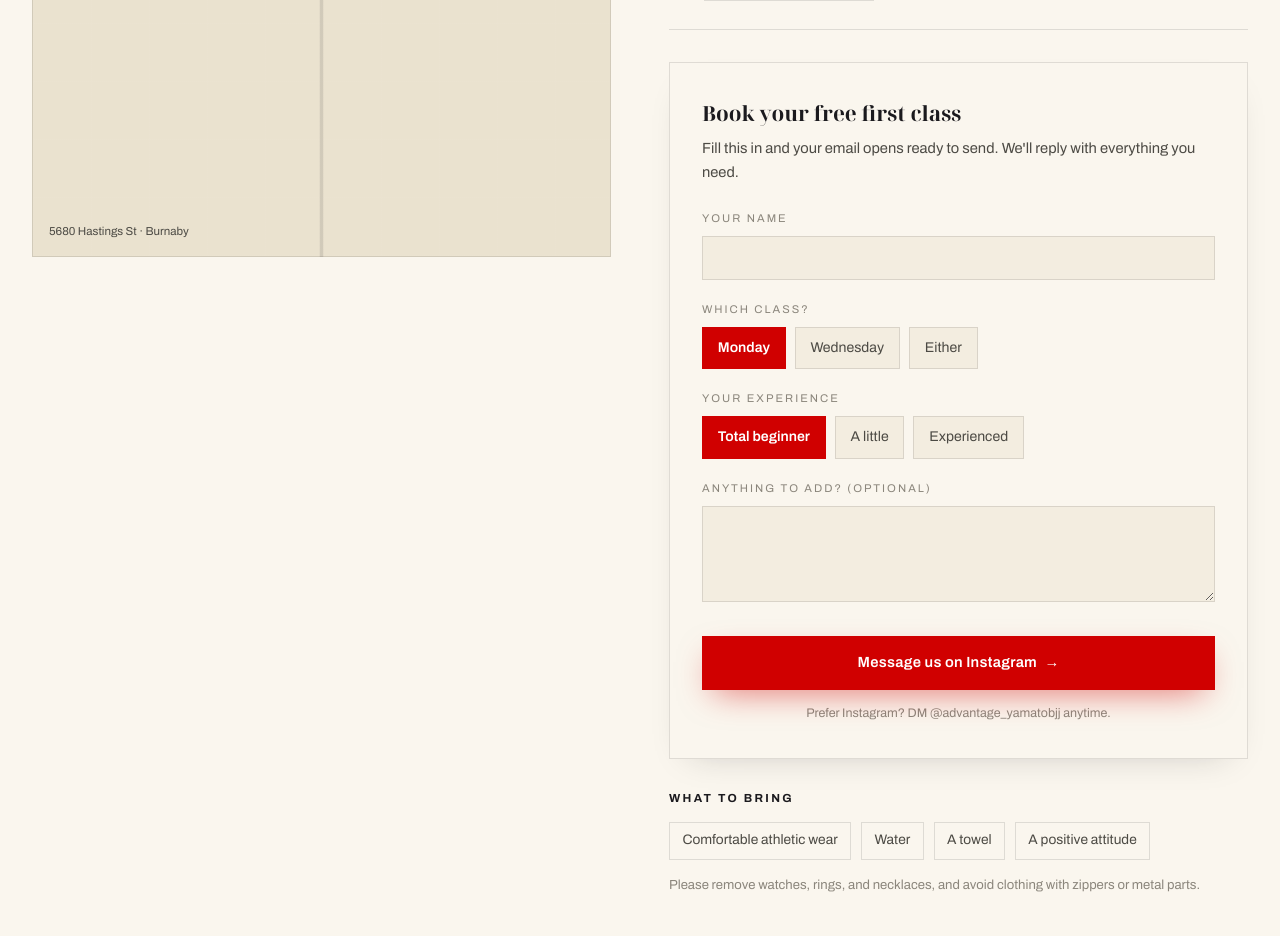
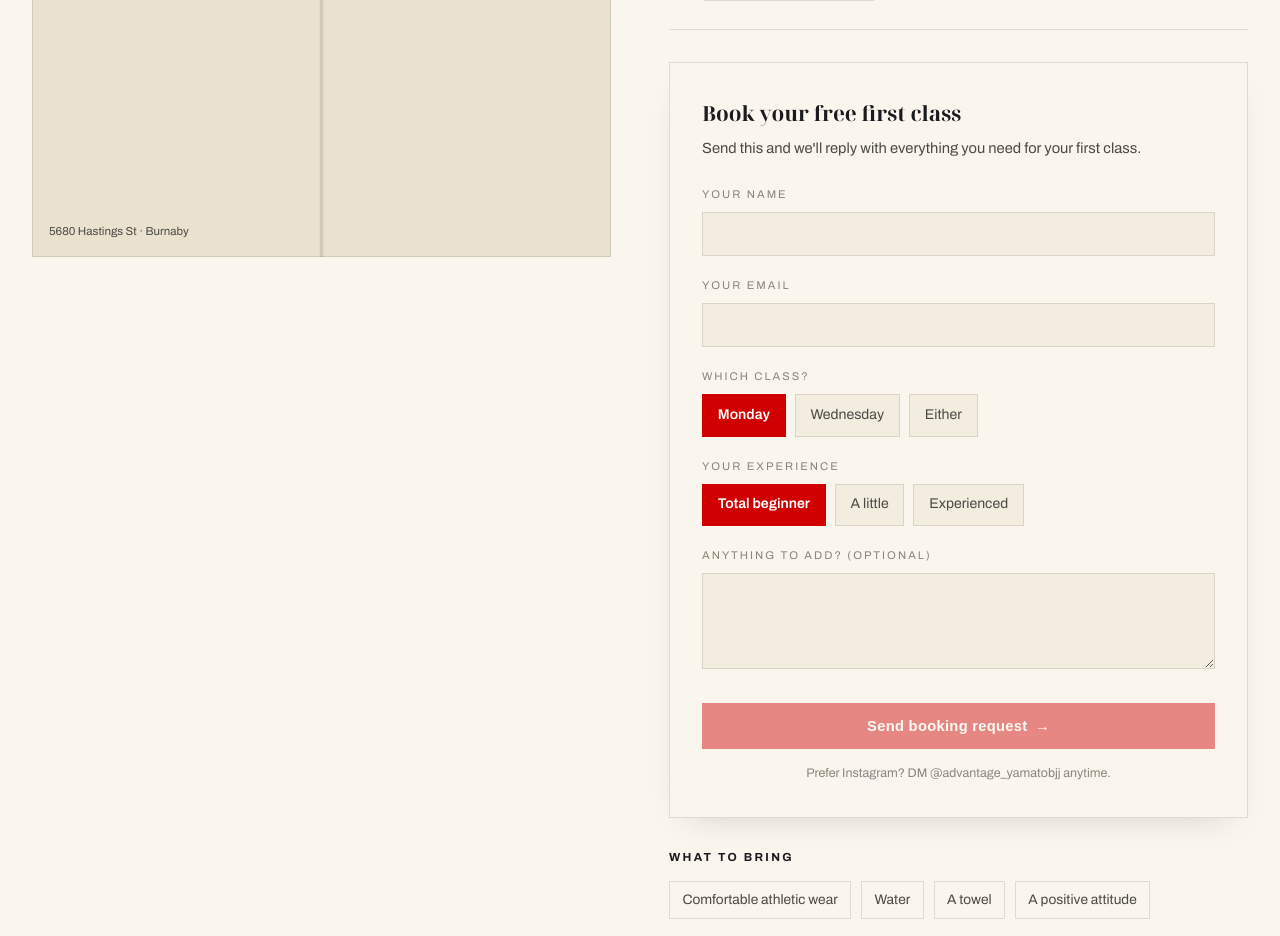
Before and after one commit to HirokiTakaya/yamato-bjj, a Next.js app: page /en in a window 1280 px wide. Shown: the part 10160-11096 px from the top of the page. Built offline with nearby package versions, Linux system fonts and the light colour scheme; a web font is replaced by a local one.

Commit message:
Wrap brand name on narrow screens

```diff
--- /dev/null
+++ b/app/api/booking/route.ts
@@ -0,0 +1,95 @@
+import { NextResponse } from "next/server";
+import { Resend } from "resend";
+import { site } from "@/lib/site";
+
+export const runtime = "nodejs";
+
+type Body = {
+  name?: string; email?: string; message?: string;
+  day?: string; experience?: string; locale?: string;
+  company?: string; // honeypot
+};
+
+const isEmail = (v: string) => /^[^\s@]+@[^\s@]+\.[^\s@]+$/.test(v);
+const esc = (v: string) =>
+  v.replace(/&/g, "&amp;").replace(/</g, "&lt;").replace(/>/g, "&gt;");
+
+export async function POST(req: Request) {
+  const apiKey = process.env.RESEND_API_KEY;
+  const to = process.env.BOOKING_TO_EMAIL;
+  const from = process.env.BOOKING_FROM_EMAIL ?? "Yamato BJJ <onboarding@resend.dev>";
+
+  if (!apiKey || !to) {
+    return NextResponse.json({ error: "not_configured" }, { status: 503 });
+  }
+
+  let b: Body;
+  try { b = await req.json(); } catch { return NextResponse.json({ error: "bad_json" }, { status: 400 }); }
+
+  // ボットよけ（人間には見えない項目に入力があれば黙って成功扱い）
+  if (b.company) return NextResponse.json({ ok: true });
+
+  const name = (b.name ?? "").trim().slice(0, 120);
+  const email = (b.email ?? "").trim().slice(0, 200);
+  const message = (b.message ?? "").trim().slice(0, 4000);
+  const day = (b.day ?? "").trim().slice(0, 120);
+  const experience = (b.experience ?? "").trim().slice(0, 120);
+  const ja = b.locale === "ja";
+
+  if (!name || !isEmail(email)) {
+    return NextResponse.json({ error: "invalid_input" }, { status: 400 });
+  }
+
+  const rows: [string, string][] = [
+    [ja ? "お名前" : "Name", name],
+    [ja ? "メール" : "Email", email],
+    [ja ? "希望クラス" : "Preferred class", day],
+    [ja ? "経験" : "Experience", experience],
+  ];
+
+  const html = `
+    <div style="font-family:system-ui,-apple-system,'Helvetica Neue',sans-serif;color:#1b1a1e;line-height:1.6">
+      <h2 style="font-size:18px;margin:0 0 4px">${ja ? "無料体験クラスの申し込み" : "New free trial request"}</h2>
+      <p style="margin:0 0 18px;color:#807d76;font-size:13px">${esc(site.name)}</p>
+      <table cellpadding="0" cellspacing="0" style="border-collapse:collapse;font-size:14px">
+        ${rows.map(([k, v]) => `
+          <tr>
+            <td style="padding:7px 18px 7px 0;color:#807d76;white-space:nowrap">${esc(k)}</td>
+            <td style="padding:7px 0"><strong>${esc(v || "—")}</strong></td>
+          </tr>`).join("")}
+      </table>
+      ${message ? `
+        <div style="margin-top:20px;padding:14px 16px;border-left:3px solid #d00000;background:#faf6ee;white-space:pre-wrap;font-size:14px">${esc(message)}</div>
+      ` : ""}
+      <p style="margin-top:24px;font-size:12px;color:#807d76">
+        ${ja ? "このメールに返信すると申込者に直接届きます。" : "Reply to this email to answer them directly."}
+      </p>
+    </div>`;
+
+  const text = [
+    ja ? "無料体験クラスの申し込み" : "New free trial request",
+    "",
+    ...rows.map(([k, v]) => `${k}: ${v || "—"}`),
+    ...(message ? ["", `${ja ? "メッセージ" : "Message"}:`, message] : []),
+  ].join("\n");
+
+  try {
+    const resend = new Resend(apiKey);
+    const { error } = await resend.emails.send({
+      from,
+      to: [to],
+      replyTo: email,
+      subject: `${ja ? "体験申込" : "Trial request"} — ${name}`,
+      html,
+      text,
+    });
+    if (error) {
+      console.error("[booking] resend error", error);
+      return NextResponse.json({ error: "send_failed" }, { status: 502 });
+    }
+    return NextResponse.json({ ok: true });
+  } catch (e) {
+    console.error("[booking] exception", e);
+    return NextResponse.json({ error: "send_failed" }, { status: 502 });
+  }
+}
--- a/app/globals.css
+++ b/app/globals.css
@@ -353,6 +353,16 @@
   .chip.on{background:var(--shu);border-color:var(--shu);color:#fff;font-weight:600}
   .bform .btn{width:100%;justify-content:center;margin-top:6px}
   .bnote{margin-top:14px;font-size:.78rem;color:var(--muted);text-align:center}
+  .bform .btn:disabled{opacity:.45;cursor:not-allowed;transform:none!important;box-shadow:none}
+  .bform .btn:disabled::after{display:none}
+  .hp{position:absolute!important;left:-9999px!important;width:1px!important;height:1px!important;opacity:0!important;pointer-events:none}
+  .bmsg{margin-top:14px;font-size:.86rem;line-height:1.6}
+  .bmsg.err{color:var(--shu);border-left:2px solid var(--shu);padding-left:12px}
+  .bmsg a{border-bottom:1px solid currentColor}
+  .bdone{text-align:center;padding:26px 8px}
+  .bdone-mark{display:inline-flex;align-items:center;justify-content:center;width:52px;height:52px;background:var(--shu);color:#fff;font-family:"Noto Serif JP",serif;font-weight:800;font-size:1.5rem;border-radius:8px;margin-bottom:18px}
+  .bdone h3{font-family:"Noto Serif Display","Noto Serif JP",serif;font-size:1.3rem;margin-bottom:.5em}
+  .bdone p{color:var(--bone-dim);font-size:.95rem;max-width:34em;margin:0 auto}
 
   footer{background:var(--bg-2);border-top:1px solid var(--line);padding:80px 0 42px;position:relative;z-index:2;overflow:hidden}
   .foot-word{font-family:"Noto Serif Display","Noto Serif JP",serif;font-weight:600;font-size:clamp(3rem,10vw,8.6rem);line-height:.9;letter-spacing:-.02em;color:transparent;-webkit-text-stroke:1px rgba(27,26,30,.12);user-select:none;white-space:nowrap;margin-bottom:64px}
--- a/components/BookingForm.tsx
+++ b/components/BookingForm.tsx
@@ -1,33 +1,82 @@
 "use client";
 import { useState } from "react";
-import { useTranslations } from "next-intl";
+import { useLocale, useTranslations } from "next-intl";
 import { site, hasEmail } from "@/lib/site";
+
+type Status = "idle" | "sending" | "ok" | "error";
 
 export default function BookingForm() {
   const t = useTranslations("Form");
+  const locale = useLocale();
   const [name, setName] = useState("");
+  const [email, setEmail] = useState("");
   const [msg, setMsg] = useState("");
   const [day, setDay] = useState(0);
   const [exp, setExp] = useState(0);
+  const [status, setStatus] = useState<Status>("idle");
+  const [company, setCompany] = useState(""); // honeypot
 
   const days = [t("mon"), t("wed"), t("either")];
   const dayVals = [t("monV"), t("wedV"), t("eitherV")];
   const exps = [t("e1"), t("e2"), t("e3")];
   const expVals = [t("e1V"), t("e2V"), t("e3V")];
 
-  const compose = () => {
-    const lines = [
-      t("mailGreeting"), "", t("mailIntro"), "",
+  const emailValid = /^[^\s@]+@[^\s@]+\.[^\s@]+$/.test(email.trim());
+  const canSend = name.trim().length > 0 && emailValid && status !== "sending";
+
+  const bodyLines = () => {
+    const l = [
       `${t("mailName")}: ${name.trim() || t("mailBlank")}`,
+      `${t("mailEmail")}: ${email.trim() || t("mailBlank")}`,
       `${t("mailDay")}: ${dayVals[day]}`,
       `${t("mailExp")}: ${expVals[exp]}`,
     ];
-    if (msg.trim()) lines.push("", `${t("mailNotes")}:`, msg.trim());
-    lines.push("", t("mailClose"));
+    if (msg.trim()) l.push("", `${t("mailNotes")}:`, msg.trim());
+    return l;
+  };
+
+  const mailtoHref = () => {
+    const lines = [t("mailGreeting"), "", t("mailIntro"), "", ...bodyLines(), "", t("mailClose")];
     return `mailto:${site.email}?subject=${encodeURIComponent(t("mailSubject"))}&body=${encodeURIComponent(lines.join("\n"))}`;
   };
 
-  const href = hasEmail ? compose() : site.instagram;
+  async function submit(e: React.MouseEvent) {
+    e.preventDefault();
+    if (!canSend) return;
+    setStatus("sending");
+    try {
+      const res = await fetch("/api/booking", {
+        method: "POST",
+        headers: { "Content-Type": "application/json" },
+        body: JSON.stringify({
+          name: name.trim(),
+          email: email.trim(),
+          message: msg.trim(),
+          day: dayVals[day],
+          experience: expVals[exp],
+          locale,
+          company,
+        }),
+      });
+      if (!res.ok) throw new Error(String(res.status));
+      setStatus("ok");
+    } catch {
+      setStatus("error");
+    }
+  }
+
+  // 送信完了
+  if (status === "ok") {
+    return (
+      <div className="bform" id="bform">
+        <div className="bdone">
+          <span className="bdone-mark">柔</span>
+          <h3>{t("okTitle")}</h3>
+          <p>{t("okBody")}</p>
+        </div>
+      </div>
+    );
+  }
 
   return (
     <div className="bform" id="bform">
@@ -40,10 +89,20 @@ export default function BookingForm() {
       </div>
 
       <div className="fld">
+        <label htmlFor="fEmail">{t("email")}</label>
+        <input id="fEmail" type="email" inputMode="email" autoComplete="email" value={email} onChange={(e) => setEmail(e.target.value)} />
+      </div>
+
+      {/* bot honeypot — 人間には見えない */}
+      <input type="text" tabIndex={-1} autoComplete="off" aria-hidden="true" value={company}
+        onChange={(e) => setCompany(e.target.value)} className="hp" />
+
+      <div className="fld">
         <label>{t("dayL")}</label>
         <div className="chips">
           {days.map((d, i) => (
-            <span key={i} className={`chip${day === i ? " on" : ""}`} onClick={() => setDay(i)} role="button" tabIndex={0}
+            <span key={i} className={`chip${day === i ? " on" : ""}`} role="button" tabIndex={0}
+              onClick={() => setDay(i)}
               onKeyDown={(e) => { if (e.key === "Enter" || e.key === " ") { e.preventDefault(); setDay(i); } }}>{d}</span>
           ))}
         </div>
@@ -53,7 +112,8 @@ export default function BookingForm() {
         <label>{t("expL")}</label>
         <div className="chips">
           {exps.map((x, i) => (
-            <span key={i} className={`chip${exp === i ? " on" : ""}`} onClick={() => setExp(i)} role="button" tabIndex={0}
+            <span key={i} className={`chip${exp === i ? " on" : ""}`} role="button" tabIndex={0}
+              onClick={() => setExp(i)}
               onKeyDown={(e) => { if (e.key === "Enter" || e.key === " ") { e.preventDefault(); setExp(i); } }}>{x}</span>
           ))}
         </div>
@@ -64,9 +124,17 @@ export default function BookingForm() {
         <textarea id="fMsg" value={msg} onChange={(e) => setMsg(e.target.value)} />
       </div>
 
-      <a href={href} target={hasEmail ? undefined : "_blank"} rel={hasEmail ? undefined : "noopener noreferrer"} className="btn btn-primary" data-mag>
-        <span className="lbl">{hasEmail ? t("submit") : t("submitIg")} <span className="arr">→</span></span>
-      </a>
+      <button type="button" className="btn btn-primary" onClick={submit} disabled={!canSend} data-mag>
+        <span className="lbl">{status === "sending" ? t("sending") : t("send")} <span className="arr">→</span></span>
+      </button>
+      {status === "error" && (
+        <p className="bmsg err">
+          {t("errBody")}{" "}
+          <a href={site.instagram} target="_blank" rel="noopener noreferrer">{site.instagramHandle}</a>
+          {hasEmail && <> · <a href={mailtoHref()}>{site.email}</a></>}
+        </p>
+      )}
+
       <p className="bnote">{t("note")}</p>
     </div>
   );
--- a/messages/en.json
+++ b/messages/en.json
@@ -306,7 +306,7 @@
   },
   "Form": {
     "title": "Book your free first class",
-    "sub": "Fill this in and your email opens ready to send. We'll reply with everything you need.",
+    "sub": "Send this and we'll reply with everything you need for your first class.",
     "name": "Your name",
     "dayL": "Which class?",
     "mon": "Monday",
@@ -334,7 +334,15 @@
     "mailNotes": "Notes",
     "mailClose": "Thanks!",
     "mailBlank": "(not given)",
-    "submitIg": "Message us on Instagram"
+    "submitIg": "Message us on Instagram",
+    "email": "Your email",
+    "send": "Send booking request",
+    "sending": "Sending…",
+    "subIg": "Fill this in and your email opens ready to send. We'll reply with everything you need.",
+    "okTitle": "Request sent",
+    "okBody": "Thanks! We'll reply shortly with everything you need for your first class. See you on the mats.",
+    "errBody": "Something went wrong sending that. Please reach us directly:",
+    "mailEmail": "Email"
   },
   "Footer": {
     "word": "YAMATO",
--- a/messages/ja.json
+++ b/messages/ja.json
@@ -306,7 +306,7 @@
   },
   "Form": {
     "title": "無料の初回クラスを予約",
-    "sub": "入力すると、そのまま送れる状態のメールが開きます。折り返し必要事項をご案内します。",
+    "sub": "送信いただければ、初回クラスに必要なことを折り返しご案内します。",
     "name": "お名前",
     "dayL": "ご希望のクラス",
     "mon": "月曜",
@@ -334,7 +334,15 @@
     "mailNotes": "ご質問など",
     "mailClose": "よろしくお願いいたします。",
     "mailBlank": "（未記入）",
-    "submitIg": "Instagram で予約する"
+    "submitIg": "Instagram で予約する",
+    "email": "メールアドレス",
+    "send": "予約を送信する",
+    "sending": "送信中…",
+    "subIg": "入力すると、そのまま送れる状態のメールが開きます。折り返し必要事項をご案内します。",
+    "okTitle": "送信しました",
+    "okBody": "ありがとうございます。初回クラスのご案内を追ってお送りします。マットでお会いしましょう。",
+    "errBody": "送信に失敗しました。お手数ですが直接ご連絡ください：",
+    "mailEmail": "メールアドレス"
   },
   "Footer": {
     "word": "YAMATO 大和",
--- a/package.json
+++ b/package.json
@@ -11,7 +11,8 @@
     "next": "16.3.1",
     "next-intl": "^4.13.7",
     "react": "19.2.8",
-    "react-dom": "19.2.8"
+    "react-dom": "19.2.8",
+    "resend": "^6.25.0"
   },
   "devDependencies": {
     "@types/node": "^20",
```
Also changed, not shown: lib/site.ts (+11 -3 lines), 1 other file (tests, documents, lock files or other folders).
